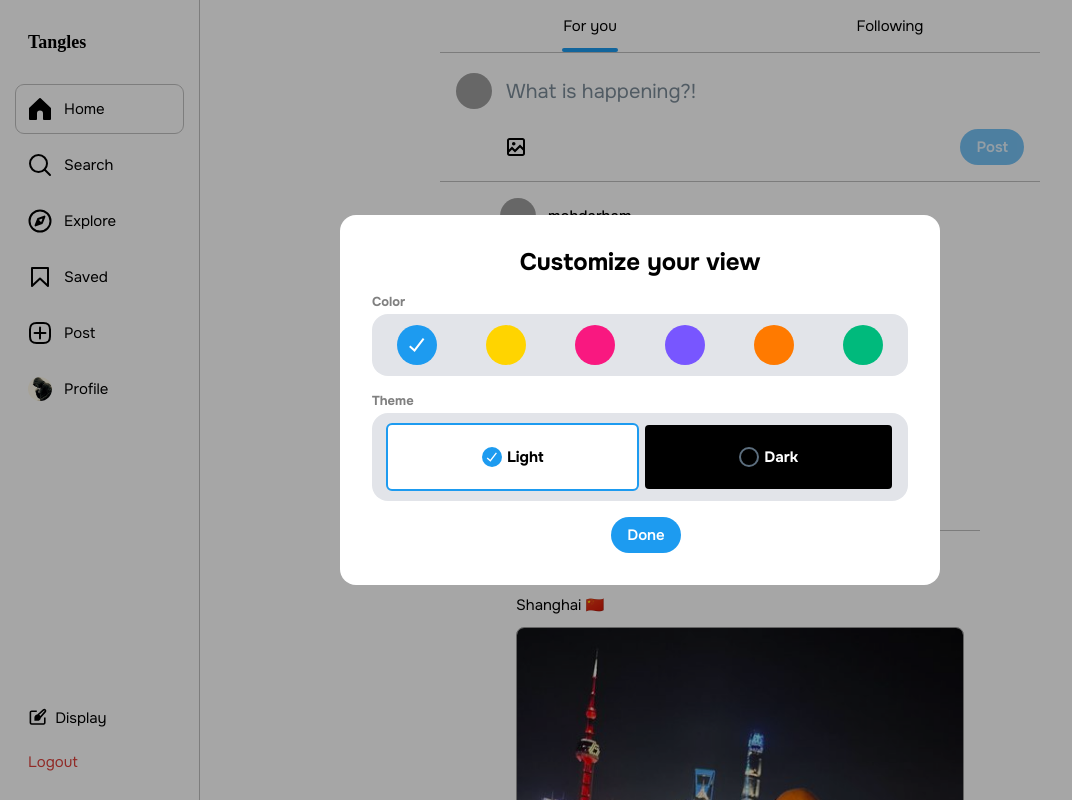
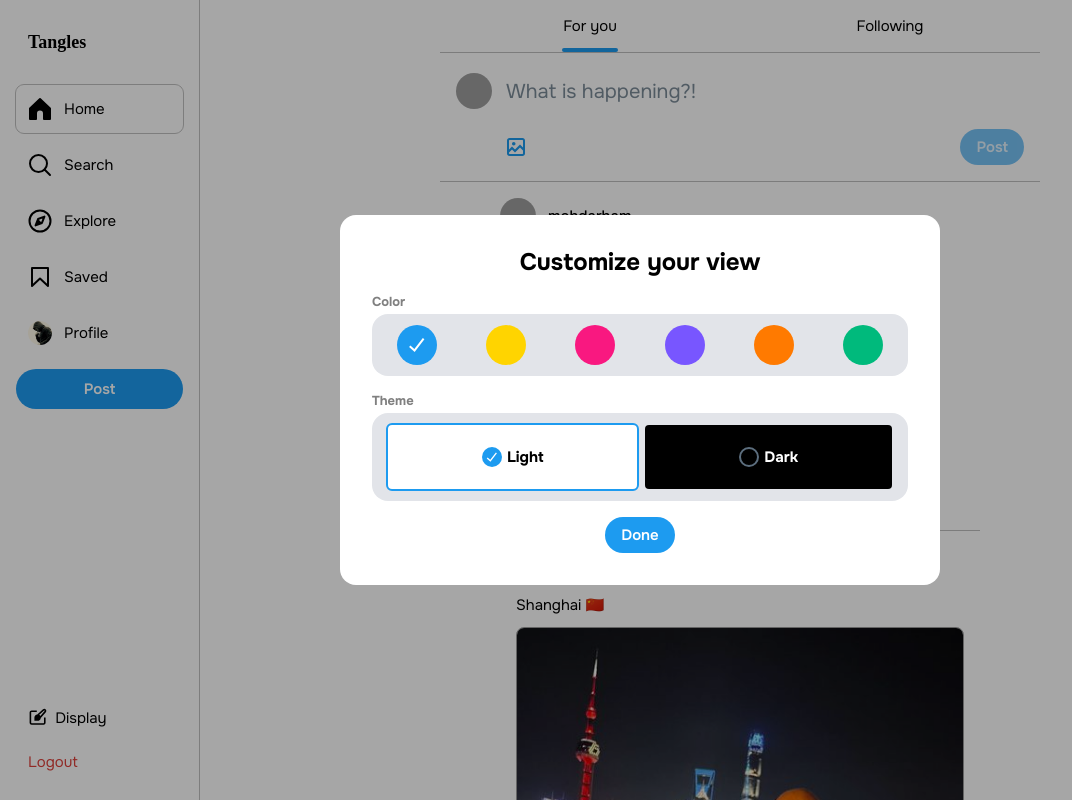
Before and after one commit to mohdarham06/tangles, a React (Create React App) app: page / in a window 1280 px wide. Both pictures are taken after a click on the element "Display". Shown: the top 800 px of the page, without its empty margins (0-1072 px from the left). Built offline with nearby package versions, Linux system fonts and the light colour scheme; grey boxes are pictures that could not be loaded.

Commit message:
Added hover state in Primary Button

```diff
--- a/src/assets/CustomIcons.jsx
+++ b/src/assets/CustomIcons.jsx
@@ -116,17 +116,24 @@ export const OutlineClose = () => {
 // Twitter
 export const OutlineImage = () => {
     return (
-        <svg aria-label="Media" aria-hidden="true" width="1em" height="1em" viewBox="0 0 24 24">
+        <svg aria-label="Media" fill="currentColor" aria-hidden="true" width="1em" height="1em" viewBox="0 0 24 24">
             <title>Media</title>
             <g><path d="M3 5.5C3 4.119 4.119 3 5.5 3h13C19.881 3 21 4.119 21 5.5v13c0 1.381-1.119 2.5-2.5 2.5h-13C4.119 21 3 19.881 3 18.5v-13zM5.5 5c-.276 0-.5.224-.5.5v9.086l3-3 3 3 5-5 3 3V5.5c0-.276-.224-.5-.5-.5h-13zM19 15.414l-3-3-5 5-3-3-3 3V18.5c0 .276.224.5.5.5h13c.276 0 .5-.224.5-.5v-3.086zM9.75 7C8.784 7 8 7.784 8 8.75s.784 1.75 1.75 1.75 1.75-.784 1.75-1.75S10.716 7 9.75 7z"></path></g>
         </svg>
-
+    )
+}
+export const OutlineFeatherPen = () => {
+    return (
+        <svg aria-hidden="true" fill="currentColor" width="1em" height="1em" viewBox="0 0 24 24">
+            <title>Post</title>
+            <g><path d="M23 3c-6.62-.1-10.38 2.421-13.05 6.03C7.29 12.61 6 17.331 6 22h2c0-1.007.07-2.012.19-3H12c4.1 0 7.48-3.082 7.94-7.054C22.79 10.147 23.17 6.359 23 3zm-7 8h-1.5v2H16c.63-.016 1.2-.08 1.72-.188C16.95 15.24 14.68 17 12 17H8.55c.57-2.512 1.57-4.851 3-6.78 2.16-2.912 5.29-4.911 9.45-5.187C20.95 8.079 19.9 11 16 11zM4 9V6H1V4h3V1h2v3h3v2H6v3H4z"></path></g>
+        </svg>
     )
 }
 
 export const OutlineTick = () => {
     return (
-        <svg aria-label="Tick" aria-hidden="true" fill="currentColor" width="1em" height="1em" viewBox="0 0 24 24" >
+        <svg aria-label="Tick" fill="currentColor" aria-hidden="true" width="1em" height="1em" viewBox="0 0 24 24">
             <title>Tick</title>
             <g><path d="M9.64 18.952l-5.55-4.861 1.317-1.504 3.951 3.459 8.459-10.948L19.4 6.32 9.64 18.952z"></path></g>
         </svg>
--- a/src/components/Header.jsx
+++ b/src/components/Header.jsx
@@ -5,7 +5,7 @@ import user1avatar from '../data/avatars/jasonstotham.jpg'
 import noUserImage from '../data/avatars/noimage.jpg'
 
 import {
-    OutlineHome, OutlineSearch, OutlineExplore, OutlineSaved, OutlineAdd,
+    OutlineHome, OutlineSearch, OutlineExplore, OutlineSaved, OutlineFeatherPen,
     FillHome, OutlineBoldSearch, FillExplore, FillSaved,
     OutlineArtBrush
 } from '../assets/CustomIcons'
@@ -54,12 +54,7 @@ const Header = ({ openPostModal, openDisplayModal }) => {
                                 <span className="nav__item__text">Saved</span>
                             </li>
                         </NavLink>
-                        <Link onClick={openPostModal}>
-                            <li className="nav__item">
-                                <span className="nav__item__icon"><OutlineAdd /></span>
-                                <span className="nav__item__text">Post</span>
-                            </li>
-                        </Link>
+
                         <NavLink to={`/${"mohdarham"}`}>
                             <li className="nav__item">
                                 <img
@@ -71,16 +66,18 @@ const Header = ({ openPostModal, openDisplayModal }) => {
                             </li>
                         </NavLink>
                     </ul>
+                    <div onClick={openPostModal}>
+                        <div className="primary-button nav__post-btn">
+                            <span className="nav__post-btn__icon"><OutlineFeatherPen /></span>
+                            <span className="nav__post-btn__text">Post</span>
+                        </div>
+                    </div>
                 </nav>
 
                 <div className="header__">
-                    <div className="header__">
-                        <div className="header__action-btn" onClick={openDisplayModal}>
-                            <span className="header__action-btn__icon"><OutlineArtBrush /></span>
-                            <span className="header__action-btn__text">Display</span>
-                        </div>
-
-
+                    <div className="header__action-btn" onClick={openDisplayModal}>
+                        <span className="header__action-btn__icon"><OutlineArtBrush /></span>
+                        <span className="header__action-btn__text">Display</span>
                     </div>
                     <div className="header__logout">Logout</div>
                 </div>
--- a/src/styles/index.css
+++ b/src/styles/index.css
@@ -46,6 +46,8 @@ html {
     /* accent color */
     --accent-rgb: 40, 157, 240;
     --accent-color: rgb(40, 157, 240);
+    --accent-hw: 204 11%;
+    --accent-blackness: 6%;
 
 
     /* --NAV SIZES */
@@ -112,31 +114,43 @@ body[data-theme="dark"] {
 body[data-accent="blue"] {
     --accent-color: rgb(29, 155, 240);
     --accent-rgb: 29, 155, 240;
+    --accent-hw: 204 11%;
+    --accent-blackness: 6%;
 }
 
 body[data-accent="yellow"] {
     --accent-color: rgb(255, 212, 0);
     --accent-rgb: 255, 212, 0;
+    --accent-hw: 50 0%;
+    --accent-blackness: 0%;
 }
 
 body[data-accent="pink"] {
     --accent-color: rgb(249, 24, 128);
     --accent-rgb: 249, 24, 128;
+    --accent-hw: 332 9%;
+    --accent-blackness: 2%;
 }
 
 body[data-accent="purple"] {
     --accent-color: rgb(120, 86, 255);
     --accent-rgb: 120, 86, 255;
+    --accent-hw: 252 34%;
+    --accent-blackness: 0%;
 }
 
 body[data-accent="orange"] {
     --accent-color: rgb(255, 122, 0);
     --accent-rgb: 255, 122, 0;
+    --accent-hw: 29 0%;
+    --accent-blackness: 0%;
 }
 
 body[data-accent="green"] {
     --accent-color: rgb(0, 186, 124);
     --accent-rgb: 0, 186, 124;
+    --accent-hw: 160 0%;
+    --accent-blackness: 28%;
 }
 
 
@@ -209,13 +223,15 @@ svg {
 }
 
 .primary-button {
-    display: inline-block;
     background: var(--accent-color);
     color: #ffffff;
     font-weight: var(--font-bold);
     padding: 0.5rem 1rem;
+    display: flex;
+    flex-direction: row;
+    align-items: center;
+    justify-content: center;
     border-radius: 10rem;
-    margin-left: 0.75rem;
     user-select: none;
     cursor: pointer;
     transition: var(--transition-hover);
@@ -227,8 +243,9 @@ svg {
     pointer-events: none;
 }
 
-.primary-button:hover {
-    transform: scale(0.95);
+.primary-button:hover,
+.primary-button:active {
+    background: hwb(var(--accent-hw) calc(var(--accent-blackness) + 12%));
 }
 
 /* --MODAL */
@@ -352,6 +369,30 @@ svg {
     outline-offset: 1px;
     outline: 1px solid var(--font);
 }
+
+.nav__post-btn {
+    padding: 0.625rem 1rem;
+    margin-top: 0.5rem;
+}
+
+
+.nav__post-btn__icon {
+    display: none;
+    font-size: 1.5rem;
+}
+
+/* .nav__post-btn__icon {
+    display: block;
+}
+
+.nav__post-btn {
+    width: 50px;
+    height: 50px;
+}
+
+.nav__post-btn__text {
+    display: none;
+} */
 
 
 .header__action-btn {
@@ -638,11 +679,12 @@ svg {
     width: 100%;
     max-width: 600px;
     max-height: 90vh;
-    padding:2rem;
+    padding: 2rem;
     border-radius: 1rem;
     overflow: auto;
     margin: auto;
 }
+
 .display-editor__heading {
     text-align: center;
     margin-bottom: 1rem;
@@ -795,7 +837,7 @@ svg {
 }
 
 .modal__theme-selector__btn:hover .theme-selector__btn__state::before,
-.modal__theme-selector__btn:active .theme-selector__btn__state::before{
+.modal__theme-selector__btn:active .theme-selector__btn__state::before {
     transform: scale(1);
 }
 
```
